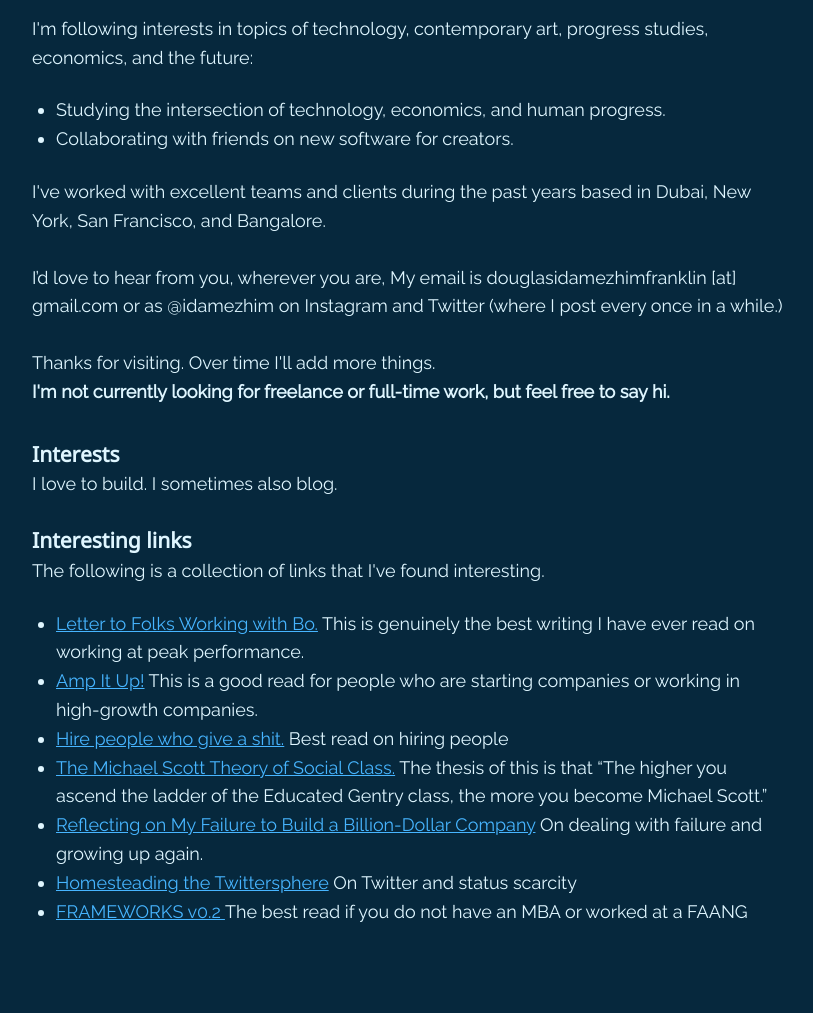
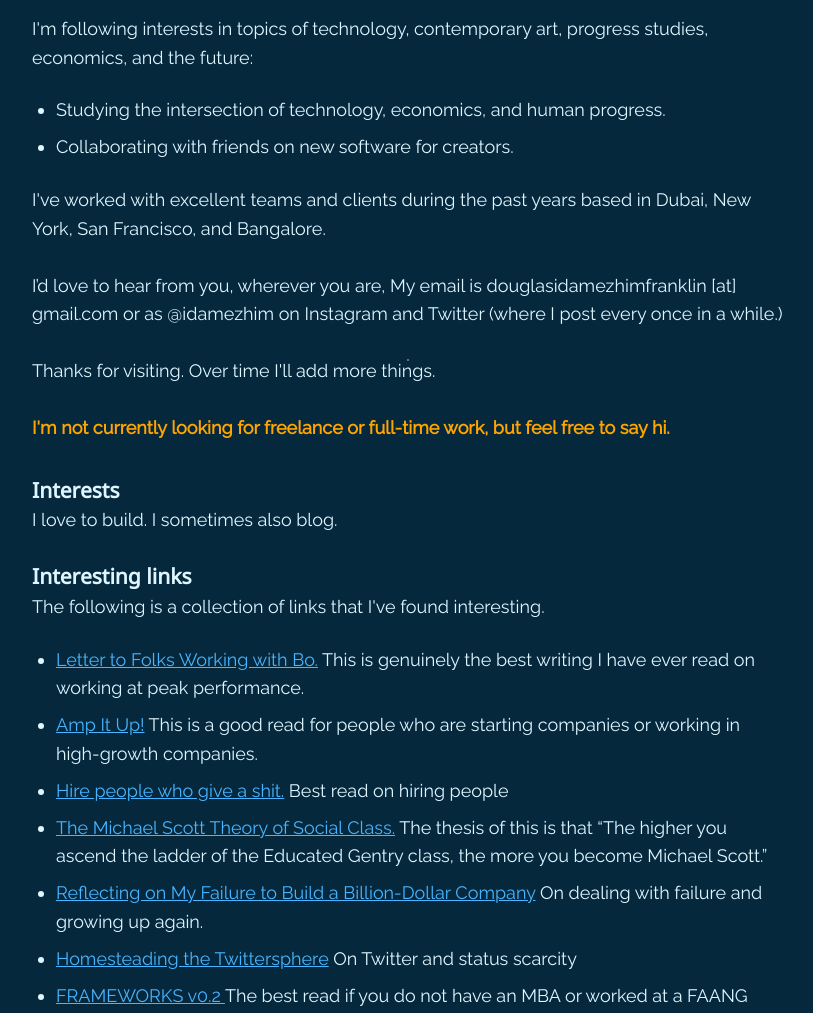
Before and after one commit to lilpolymath/douglas-v2, a plain HTML site: page story/index.html in a window 1280 px wide. Shown: the part 840-1853 px from the top of the page, without its empty margins (232-1045 px from the left). Drawn offline with Linux system fonts and the light colour scheme; a web font is replaced by a local one.

Commit message:
feat: style edit and remove unused font

```diff
--- a/story/index.html
+++ b/story/index.html
@@ -6,8 +6,7 @@
   <meta http-equiv="X-UA-Compatible" content="IE=edge">
   <meta name="viewport" content="width=device-width, initial-scale=1.0">
   <title>My Story</title>
-  <link href="https://fonts.googleapis.com/css2?family=Noto+Sans&family=Raleway&family=Rubik+Wet+Paint&display=swap"
-    rel="stylesheet" />
+  <link href="https://fonts.googleapis.com/css2?family=Noto+Sans&family=Raleway&display=swap" rel="stylesheet" />
   <link rel="stylesheet" href="../style.css">
 </head>
 
@@ -91,9 +90,9 @@
         Thanks for visiting. Over time I'll add more things.
       </p>
 
-      <b>
+      <p class="bold">
         I'm not currently looking for freelance or full-time work, but feel free to say hi.
-      </b>
+      </p>
     </section>
 
     <section>
@@ -115,10 +114,8 @@
         </p>
       </div>
 
-
       <ul>
         <li>
-
           <a href="https://creatingvalue.substack.com/p/letter-to-folks-working-with-bo" target="_blank"
             rel="noopener noreferrer">Letter to Folks Working with Bo.</a> This is
           genuinely the best writing I have ever read on working
--- a/style.css
+++ b/style.css
@@ -13,6 +13,11 @@ body {
   background-size: 40px 40px;
   background-attachment: fixed;
   background-image: radial-gradient(circle, #707070 1px, #06283D 1px);
+}
+
+.bold {
+  color: orange;
+  font-weight: bold;
 }
 
 .home-container {
@@ -68,3 +73,7 @@ a {
   margin-bottom: 0;
   font-family: 'Noto Sans', sans-serif;
 }
+
+li+li {
+  margin-top: 8px;
+}
```
Also changed, not shown: index.html (+1 -2 lines).
